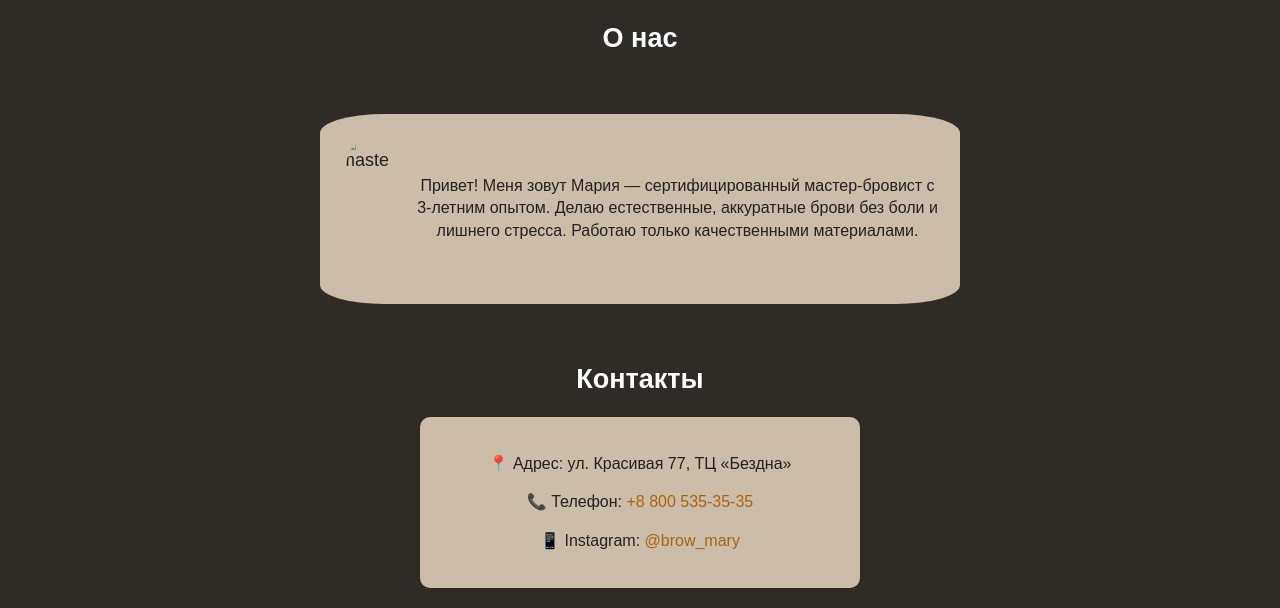
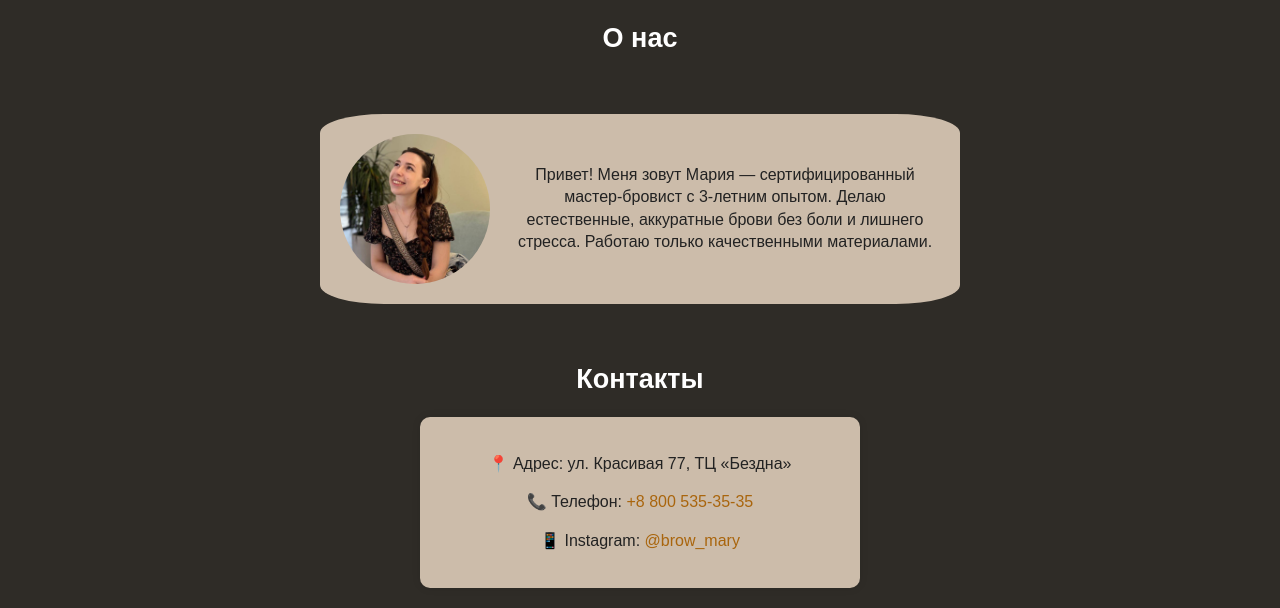
Before and after one commit to Foinz/BROW-Mary, a plain HTML site: page index.html in a window 1280 px wide. Shown: the part 1423-2031 px from the top of the page. Drawn offline with Linux system fonts and the light colour scheme; the site is published under a folder, as on GitHub Pages, so addresses that start at the root find nothing.

Commit message:
Change road /img.. > img..

```diff
--- a/index.html
+++ b/index.html
@@ -69,7 +69,7 @@
     <div class="about-container">
 
       <div class="about-box">
-        <img src="/img/mary.jpg" alt="master">
+        <img src="img/mary.jpg" alt="master">
         <p>
           Привет! Меня зовут Мария — сертифицированный мастер-бровист с 3-летним опытом.
           Делаю естественные, аккуратные брови без боли и лишнего стресса.
```
